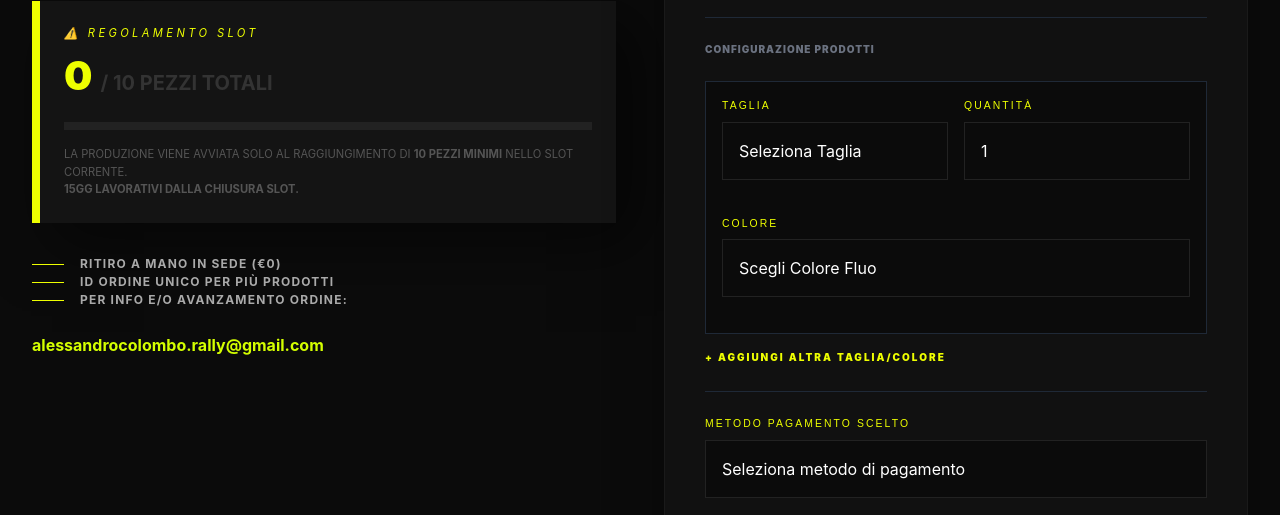
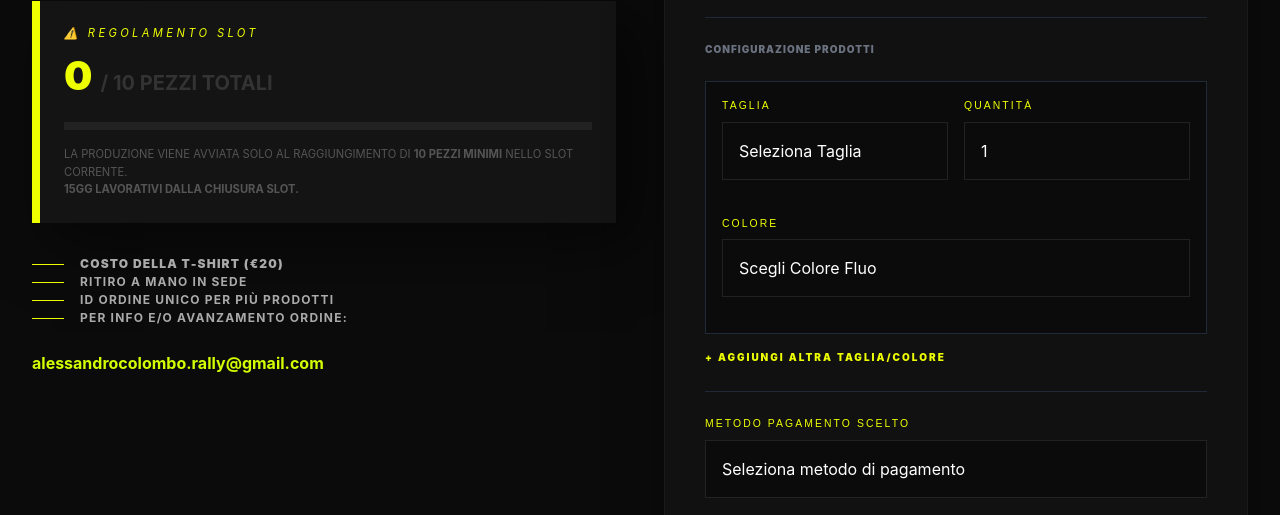
Before and after one commit to melissa-massarenti02/alessandro-colombo, a website: page index.html in a window 1280 px wide. Shown: the part 279-794 px from the top of the page. Drawn offline with nearby package versions, Linux system fonts and the light colour scheme; no server answers.

Commit message:
Update feature descriptions in index.html

```diff
--- a/index.html
+++ b/index.html
@@ -42,7 +42,11 @@
                 <div class="features-list">
                     <div class="feature-item">
                         <div class="line-deco"></div>
-                        <p>Ritiro a mano in sede (€0)</p>
+                        <p><strong>Costo della T-shirt (€20)</strong></p>
+                    </div>
+                    <div class="feature-item">
+                        <div class="line-deco"></div>
+                        <p>Ritiro a mano in sede</p>
                     </div>
                     <div class="feature-item">
                         <div class="line-deco"></div>
```
